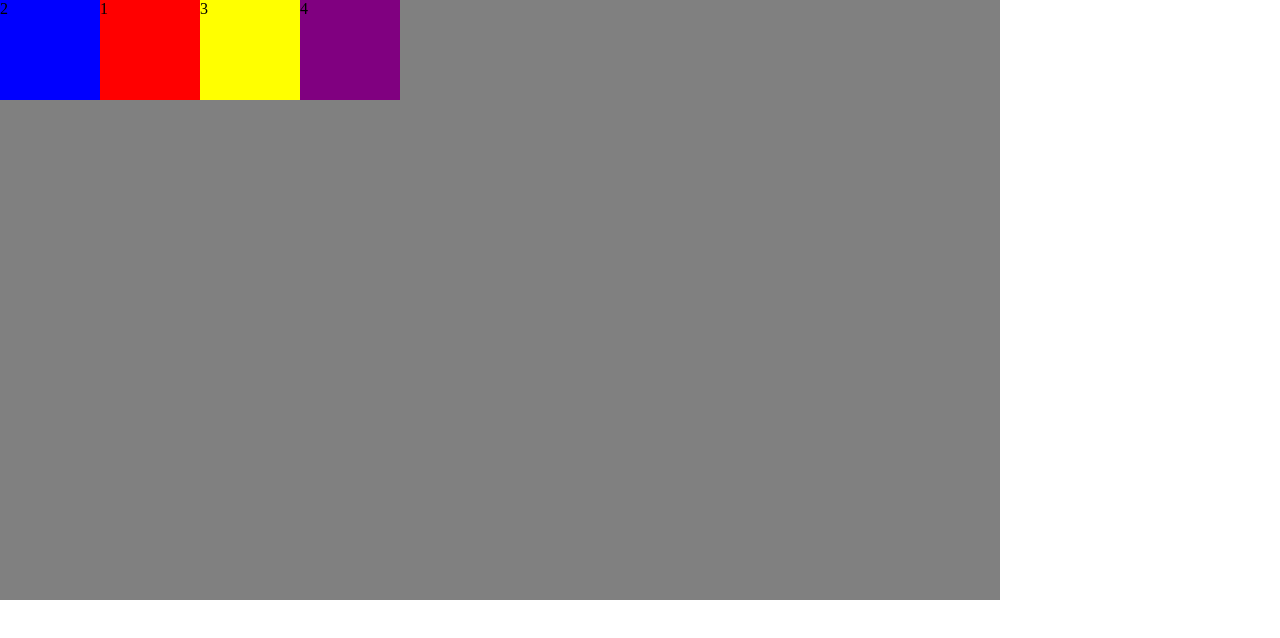
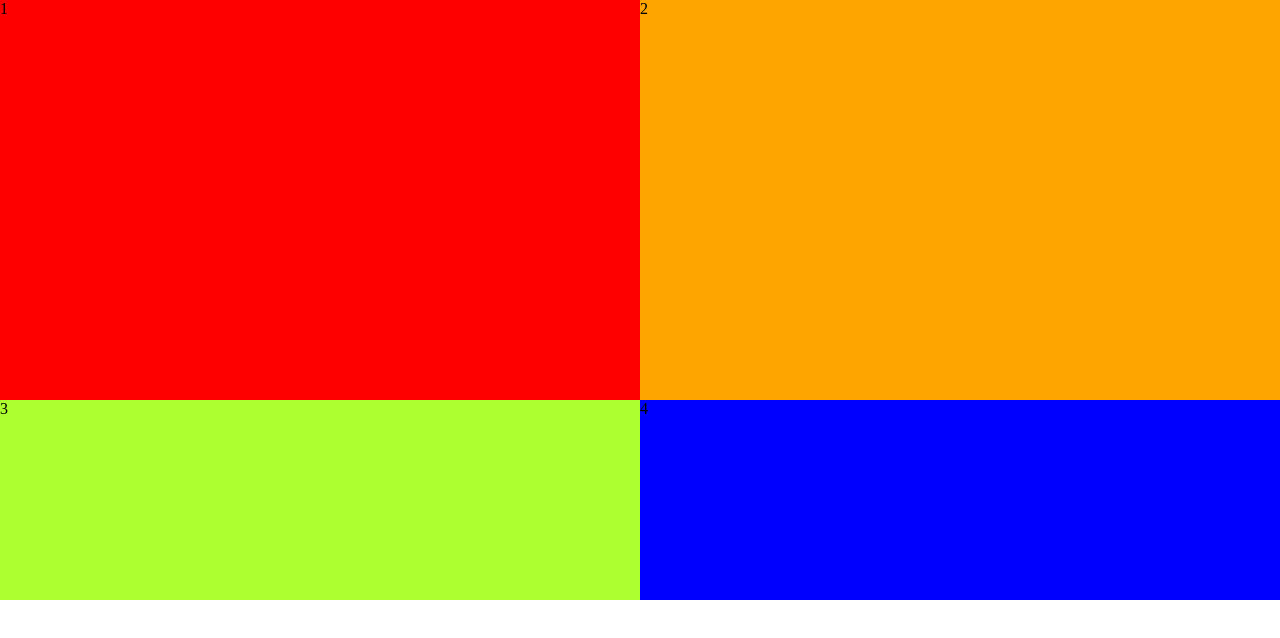
Before and after one commit to DivyeshDankhara/HTML_CSS, a plain HTML site: page CSS/Lecture8/practice1.html in a window 1280 px wide. Drawn offline with Linux system fonts and the light colour scheme.

Commit message:
11-05-2024

```diff
--- a/CSS/Lecture7/practice2.css
+++ b/CSS/Lecture7/practice2.css
@@ -15,6 +15,5 @@
 
 .container2{
     display: flex;
-    width: 20%;
-    justify-content: space-between;
+    gap: 10px;
 }
--- a/CSS/Lecture8/practice1.css
+++ b/CSS/Lecture8/practice1.css
@@ -14,7 +14,7 @@
     white-space: pre-wrap;
 } */
 
-.parent{
+/* .parent{
     display: flex;
     width: 1000px;
     height: 600px;
@@ -44,4 +44,26 @@
         height: 100px;
         order: 4;
     }
+} */
+
+.grid{
+    display: grid;
+    grid-template-columns: auto auto;
+    grid-template-rows: 400px 200px;
 }
+
+.box-1{
+    background-color: red;
+}
+
+.box-2{
+    background-color: orange;
+}
+
+.box-3{
+    background-color: greenyellow;
+}
+
+.box-4{
+    background-color: blue;
+}
--- a/CSS/Lecture8/practice1.html
+++ b/CSS/Lecture8/practice1.html
@@ -12,11 +12,18 @@
         consectetur adipisicing elit. Perferendis exercitationem officiis pariatur unde, architecto laudantium iusto delectus quisquam quos, fugit nulla rem. Hic, excepturi sed?
     </p> -->
 
-    <div class="parent">
+    <!-- <div class="parent">
         <div class="box_1">1</div>
         <div class="box_2">2</div>
         <div class="box_3">3</div>
         <div class="box_4">4</div>
+    </div> -->
+
+    <div class="grid">
+        <div class="box-1">1</div>
+        <div class="box-2">2</div>
+        <div class="box-3">3</div>
+        <div class="box-4">4</div>
     </div>
 </body>
 </html>
```
Also changed, not shown: 2 other files.
